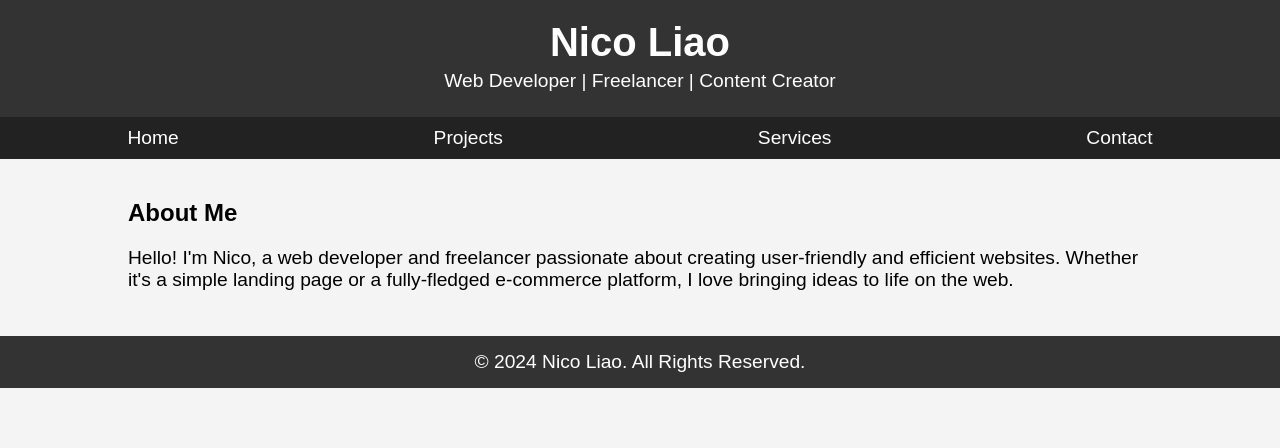
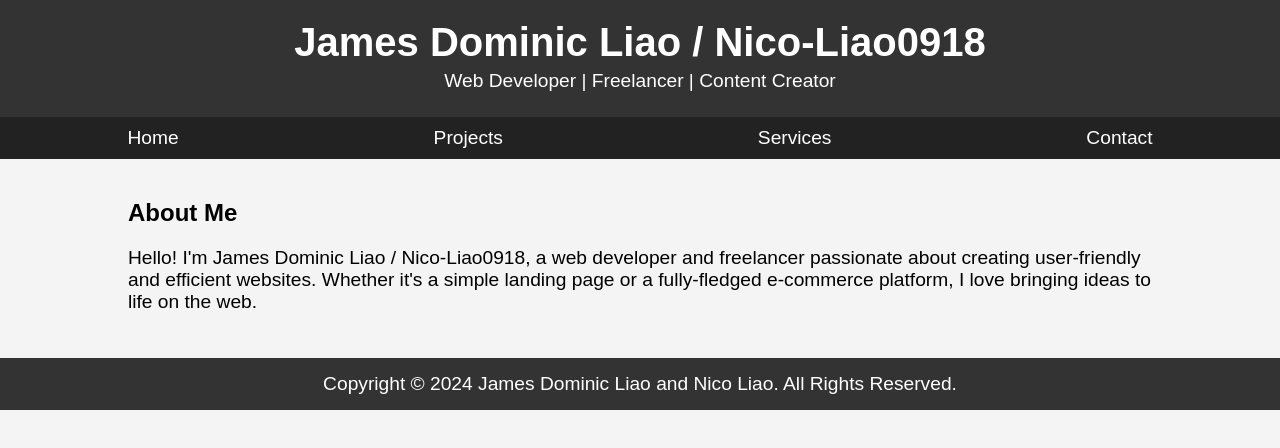
Before and after one commit to nico-liao0918/nico-liao0918-jpw.github.io, a plain HTML site: page about.html in a window 1280 px wide. Drawn offline with Linux system fonts and the light colour scheme.

Commit message:
Update about.html

```diff
--- a/about.html
+++ b/about.html
@@ -5,7 +5,7 @@
     <meta charset="UTF-8">
     <meta name="viewport" content="width=device-width, initial-scale=1.0">
     <meta http-equiv="X-UA-Compatible" content="ie=edge">
-    <title>About Me - Nico Liao</title>
+    <title>About Me - James Dominic Liao / Nico-Liao0918</title>
     <link rel="stylesheet" href="css/index.css">
     <link rel="stylesheet" href="css/mobile.css">
 </head>
@@ -14,7 +14,7 @@
     <!-- Header Section -->
     <header>
         <div class="container">
-            <h1>Nico Liao</h1>
+            <h1>James Dominic Liao / Nico-Liao0918</h1>
             <p>Web Developer | Freelancer | Content Creator</p>
         </div>
     </header>
@@ -33,7 +33,7 @@
     <section id="about" class="content">
         <div class="container">
             <h2>About Me</h2>
-            <p>Hello! I'm Nico, a web developer and freelancer passionate about creating user-friendly and efficient
+            <p>Hello! I'm James Dominic Liao / Nico-Liao0918, a web developer and freelancer passionate about creating user-friendly and efficient
                 websites. Whether it's a simple landing page or a fully-fledged e-commerce platform, I love bringing
                 ideas to life on the web.</p>
         </div>
@@ -42,7 +42,7 @@
     <!-- Footer Section -->
     <footer>
         <div class="container">
-            <p>&copy; 2024 Nico Liao. All Rights Reserved.</p>
+            <p>Copyright &copy; 2024 James Dominic Liao and Nico Liao. All Rights Reserved.</p>
         </div>
     </footer>
 </body>
```
